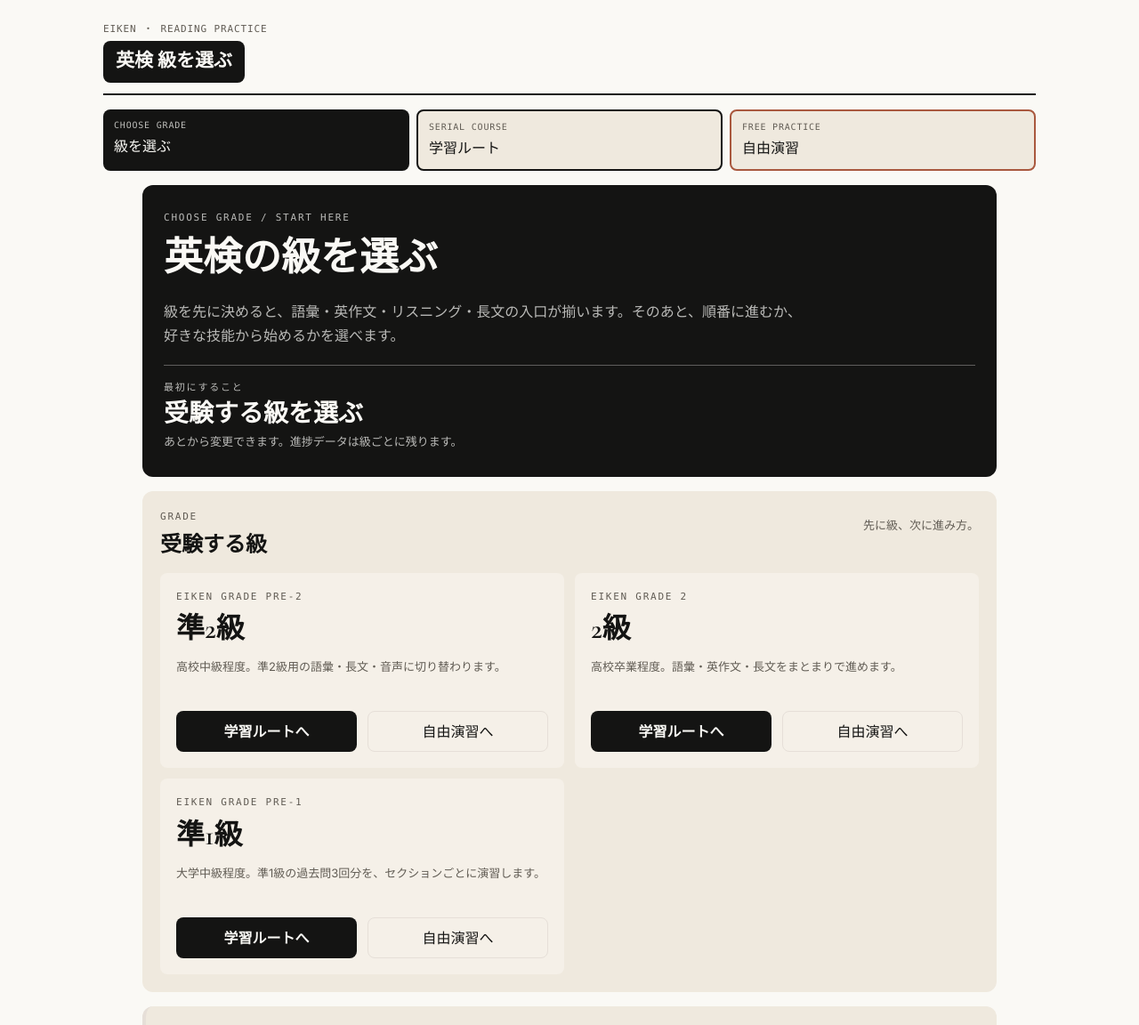
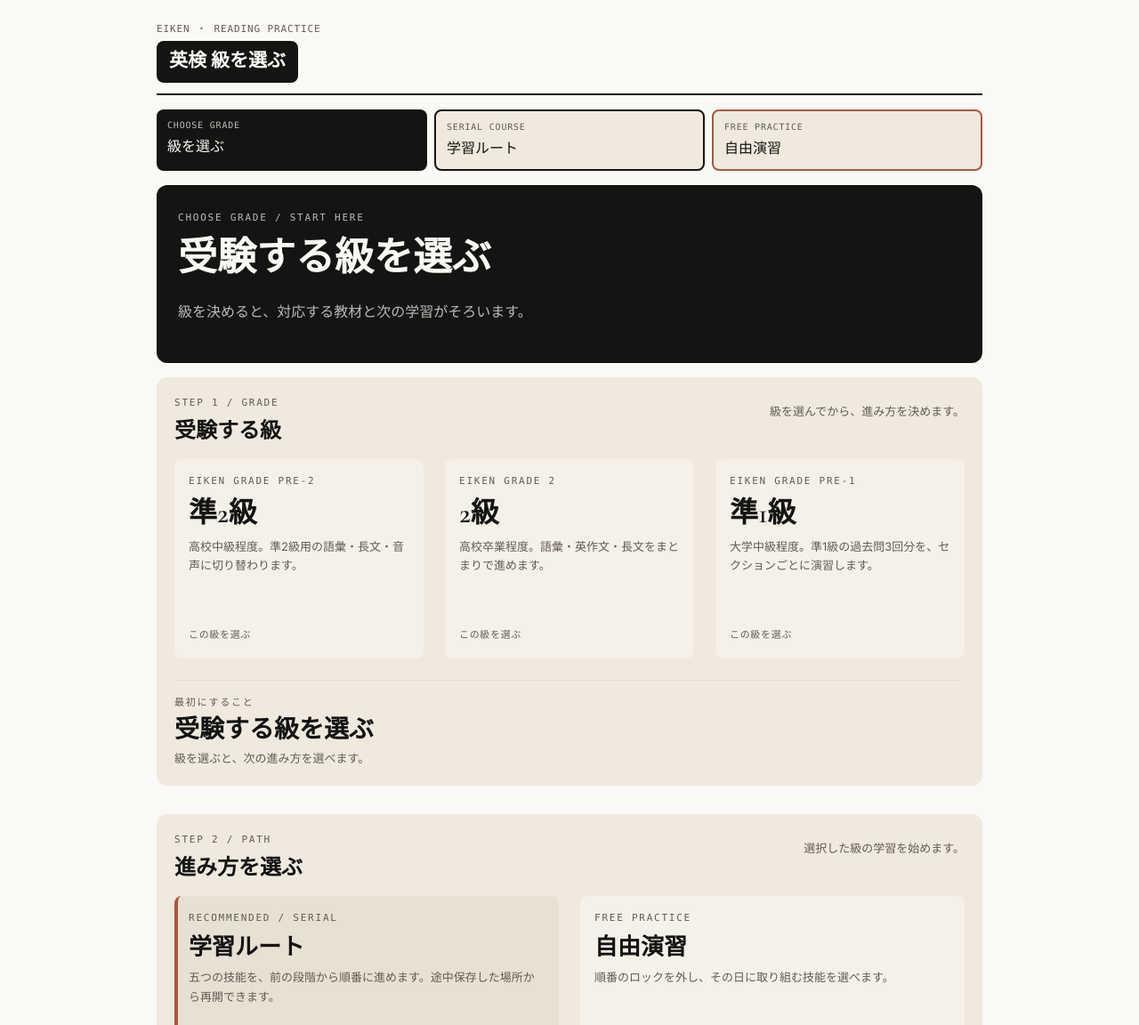
Before and after one commit to shtomi-tech/eiken2-q1-app, a website: page index.html in a window 1280 px wide. Shown: the top 1152 px of the page at 89% size. Drawn offline with nearby package versions, Linux system fonts and the light colour scheme.

Commit message:
Improve grade entry layout and hierarchy

```diff
--- a/index.html
+++ b/index.html
@@ -7,7 +7,7 @@
 <link rel="preconnect" href="https://fonts.googleapis.com">
 <link rel="preconnect" href="https://fonts.gstatic.com" crossorigin>
 <link href="https://fonts.googleapis.com/css2?family=Cormorant+Garamond:wght@500;600&family=Inter:wght@400;500;600&display=swap" rel="stylesheet">
-<link rel="stylesheet" href="static/styles.css?v=0.9.8">
+<link rel="stylesheet" href="static/styles.css?v=0.9.12">
 </head>
 <body>
 <div class="wrap">
@@ -30,7 +30,7 @@
 </div>
 
 <script src="static/vendor/harness/cloud.js?v=0.1.0"></script>
-<script src="static/mode-entry.js?v=0.1.5"></script>
+<script src="static/mode-entry.js?v=0.1.6"></script>
 <script src="static/mode-serial.js?v=0.3.5"></script>
 <script src="static/mode-free.js?v=0.2.0"></script>
 <script src="static/mode-q1.js?v=0.5.1"></script>
@@ -39,6 +39,6 @@
 <script src="static/mode-dictation.js?v=0.4.1"></script>
 <script src="static/mode-paraphrase.js?v=0.2.0"></script>
 <script src="static/mode-writing.js?v=0.2.0"></script>
-    <script src="static/app.js?v=0.10.2"></script>
+    <script src="static/app.js?v=0.10.3"></script>
 </body>
 </html>
--- a/static/app.js
+++ b/static/app.js
@@ -136,6 +136,8 @@
   currentPath = nextPath;
   window.EikenActiveAppId = id;
   window.EikenLearningPath = currentPath;
+  document.body.dataset.eikenApp = id;
+  document.body.dataset.eikenPath = currentPath;
   try {
     localStorage.setItem(ACTIVE_APP_KEY, id);
     localStorage.setItem(ACTIVE_PATH_KEY, currentPath);
--- a/static/mode-entry.js
+++ b/static/mode-entry.js
@@ -201,10 +201,6 @@
     const profile = getProfile();
     homePanel.className = "gradeEntryHome";
     sessionPanel.className = "hide";
-    const current = profile
-      ? `<div class="gradeEntryCurrent"><span class="label">現在の設定</span><strong>${escapeHtml(profile.label)}</strong><span>級を選び直すと、各技能のデータも同じ級に切り替わります。</span></div>`
-      : `<div class="gradeEntryCurrent"><span class="label">最初にすること</span><strong>受験する級を選ぶ</strong><span>あとから変更できます。進捗データは級ごとに残ります。</span></div>`;
-
     const grades = [
       {
         id: "pre2",
@@ -225,32 +221,91 @@
         description: "大学中級程度。準1級の過去問3回分を、セクションごとに演習します。",
       },
     ];
-    const cards = grades.map((grade) => `<article class="gradeChoiceCard ${profile && profile.grade === grade.id ? "isSelected" : ""}">
-      <p class="label">${grade.eyebrow}</p>
-      <h3>${grade.label}</h3>
-      <p>${grade.description}</p>
-      <div class="gradeChoiceActions">
-        <button class="cta" type="button" data-grade="${grade.id}" data-route="serial">学習ルートへ</button>
-        <button class="ghost" type="button" data-grade="${grade.id}" data-route="free">自由演習へ</button>
-      </div>
-    </article>`).join("");
+    let selectedGrade = profile ? profile.grade : "";
+    const gradeMap = Object.fromEntries(grades.map((grade) => [grade.id, grade]));
+    const selected = () => selectedGrade ? gradeMap[selectedGrade] : null;
+    const routeLabel = (route) => {
+      const grade = selected();
+      if (!grade) return "先に級を選ぶ";
+      if (route === "serial" && profile && profile.grade === selectedGrade) return "続きから進める";
+      return route === "serial" ? `${grade.label}の学習ルートへ` : `${grade.label}で自由演習へ`;
+    };
+    const cards = grades.map((grade) => {
+      const isSelected = selectedGrade === grade.id;
+      return `<article class="gradeChoiceCard ${isSelected ? "isSelected" : ""}">
+        <button class="gradeChoiceSelect" type="button" data-grade-select="${grade.id}" aria-pressed="${isSelected ? "true" : "false"}">
+          <span class="label">${grade.eyebrow}</span>
+          <strong>${grade.label}</strong>
+          <span class="gradeChoiceDescription">${grade.description}</span>
+          <span class="gradeChoiceState">${isSelected ? "選択中" : "この級を選ぶ"}</span>
+        </button>
+      </article>`;
+    }).join("");
+    const selectionStatus = () => {
+      const grade = selected();
+      return grade
+        ? `<span class="label">現在の設定</span><strong>${escapeHtml(grade.label)}</strong><span>この級の教材を使います。級を変更しても、級ごとの進捗は残ります。</span>`
+        : `<span class="label">最初にすること</span><strong>受験する級を選ぶ</strong><span>級を選ぶと、次の進み方を選べます。</span>`;
+    };
 
     homePanel.innerHTML = `<section class="card hero gradeEntryHero">
       <p class="label">CHOOSE GRADE / START HERE</p>
-      <h2>${profile ? "級を確認して、演習を始める" : "英検の級を選ぶ"}</h2>
-      <p class="gradeEntryLead">級を先に決めると、語彙・英作文・リスニング・長文の入口が揃います。そのあと、順番に進むか、好きな技能から始めるかを選べます。</p>
+      <h2>${profile ? `${escapeHtml(selected().label)}の学習を続ける` : "受験する級を選ぶ"}</h2>
+      <p class="gradeEntryLead">級を決めると、対応する教材と次の学習がそろいます。</p>
       ${renderIdentity()}
-      ${current}
     </section>
     <section class="card gradeChoiceSection">
-      <div class="sectionHead"><div><p class="label">GRADE</p><h2>受験する級</h2></div><p class="hint">先に級、次に進み方。</p></div>
+      <div class="sectionHead"><div><p class="label">STEP 1 / GRADE</p><h2>受験する級</h2></div><p class="hint">級を選んでから、進み方を決めます。</p></div>
       <div class="gradeChoiceGrid">${cards}</div>
+      <div class="gradeEntryCurrent" id="gradeSelectionStatus" aria-live="polite">${selectionStatus()}</div>
     </section>
-    <section class="card gradeEntryNote"><p class="label">2つの進み方</p><div class="gradeEntryModes"><p><strong>学習ルート</strong><span>級に合った五つの技能を、前の段階から順番に進めます。</span></p><p><strong>自由演習</strong><span>順番のロックを外し、五つの技能からその日に取り組むものを選べます。</span></p></div></section>`;
+    <section class="card gradeRouteSection">
+      <div class="sectionHead"><div><p class="label">STEP 2 / PATH</p><h2>進み方を選ぶ</h2></div><p class="hint">選択した級の学習を始めます。</p></div>
+      <div class="gradeRouteGrid">
+        <article class="gradeRouteCard isRecommended">
+          <p class="label">RECOMMENDED / SERIAL</p>
+          <h3>学習ルート</h3>
+          <p>五つの技能を、前の段階から順番に進めます。途中保存した場所から再開できます。</p>
+          <button class="cta" type="button" data-route="serial">${routeLabel("serial")}</button>
+        </article>
+        <article class="gradeRouteCard">
+          <p class="label">FREE PRACTICE</p>
+          <h3>自由演習</h3>
+          <p>順番のロックを外し、その日に取り組む技能を選べます。</p>
+          <button class="ghost" type="button" data-route="free">${routeLabel("free")}</button>
+        </article>
+      </div>
+    </section>
+    <section class="card gradeEntryNote"><p class="label">保存について</p><p class="freeNoteText">選んだ級はこのブラウザに保存されます。各技能の回答・下書き・途中位置は、これまでどおり別々に保存されます。</p></section>`;
 
-    homePanel.querySelectorAll("[data-grade][data-route]").forEach((button) => {
-      button.addEventListener("click", () => startPath(button.dataset.grade, button.dataset.route));
+    function updateSelection(nextGrade) {
+      selectedGrade = nextGrade;
+      const grade = selected();
+      homePanel.querySelectorAll("[data-grade-select]").forEach((button) => {
+        const active = button.dataset.gradeSelect === selectedGrade;
+        button.setAttribute("aria-pressed", active ? "true" : "false");
+        button.closest(".gradeChoiceCard").classList.toggle("isSelected", active);
+        const state = button.querySelector(".gradeChoiceState");
+        if (state) state.textContent = active ? "選択中" : "この級を選ぶ";
+      });
+      const status = document.getElementById("gradeSelectionStatus");
+      if (status) status.innerHTML = selectionStatus();
+      homePanel.querySelectorAll("[data-route]").forEach((button) => {
+        button.textContent = routeLabel(button.dataset.route);
+        button.disabled = !grade;
+        button.setAttribute("aria-disabled", grade ? "false" : "true");
+      });
+    }
+
+    homePanel.querySelectorAll("[data-grade-select]").forEach((button) => {
+      button.addEventListener("click", () => updateSelection(button.dataset.gradeSelect));
     });
+    homePanel.querySelectorAll("[data-route]").forEach((button) => {
+      button.addEventListener("click", () => {
+        if (selectedGrade) startPath(selectedGrade, button.dataset.route);
+      });
+    });
+    updateSelection(selectedGrade);
     if (window.EikenAppRouter) window.EikenAppRouter.refreshNav();
   }
 
--- a/static/styles.css
+++ b/static/styles.css
@@ -383,8 +383,10 @@
 }
 
 /* ---- Grade entry / free practice ---- */
+body[data-eiken-app="entry"] .wrap { max-width: 960px; }
 .gradeEntryHome, .freeHome { max-width: 960px; margin: 0 auto; }
-.gradeEntryHero, .freeHero { padding: 28px 24px; }
+.gradeEntryHero { padding: 28px 24px; }
+.freeHero { padding: 28px 24px; }
 .gradeEntryHero h2, .freeHero h2 { color: var(--parchment); font-size: clamp(30px, 5vw, 44px); }
 .gradeEntryHero > p:not(.label), .freeHero > p:not(.label) { max-width: 720px; color: rgba(250, 249, 246, .72); }
 .gradeEntryUser { display: grid; gap: 3px; margin-top: 20px; padding: 14px 16px; border-radius: var(--r-md); background: rgba(250, 249, 246, .12); }
@@ -392,21 +394,30 @@
 .gradeEntryUser strong { font-family: var(--serif); font-size: 24px; line-height: 1.25; color: var(--parchment); }
 .gradeEntryUser > span:last-child { color: rgba(250, 249, 246, .72); font-size: 13px; }
 .gradeEntryUser.isError { background: rgba(250, 249, 246, .08); border-left: 4px solid var(--clay); padding-left: 12px; }
-.gradeEntryCurrent { display: grid; gap: 3px; margin-top: 20px; border-top: 1px solid rgba(250, 249, 246, .32); padding-top: 16px; }
+.gradeEntryCurrent { display: grid; gap: 4px; margin-top: 24px; border-top: 1px solid var(--line); padding-top: 16px; }
 .gradeEntryCurrent .label { margin: 0; }
 .gradeEntryCurrent strong { font-family: var(--serif); font-size: 28px; line-height: 1.25; }
-.gradeEntryCurrent > span:last-child { color: rgba(250, 249, 246, .72); font-size: 13px; }
-.gradeChoiceGrid { display: grid; grid-template-columns: repeat(2, minmax(0, 1fr)); gap: 12px; }
-.gradeChoiceCard { background: var(--surface-soft); border-radius: var(--r-md); padding: 18px; }
-.gradeChoiceCard.isSelected { border-left: 4px solid var(--clay); padding-left: 14px; background: var(--surface-strong); }
-.gradeChoiceCard h3 { margin: 8px 0 4px; font-family: var(--serif); font-size: 32px; line-height: 1.2; }
-.gradeChoiceCard p:not(.label) { color: var(--muted); font-size: 13px; min-height: 44px; }
-.gradeChoiceActions { display: flex; gap: 12px; flex-wrap: wrap; margin-top: 16px; }
-.gradeChoiceActions button { flex: 1 1 180px; }
+.gradeEntryCurrent > span:last-child { color: var(--muted); font-size: 13px; }
+.gradeChoiceGrid { display: grid; grid-template-columns: repeat(3, minmax(0, 1fr)); gap: 24px; }
+.gradeChoiceCard { display: flex; min-width: 0; min-height: 224px; padding: 0; overflow: hidden; background: var(--surface-soft); border-radius: var(--r-md); }
+.gradeChoiceCard.isSelected { border-left: 4px solid var(--clay); background: var(--surface-strong); }
+.gradeChoiceSelect { display: grid; grid-template-rows: auto auto 1fr auto; align-items: start; gap: 8px; width: 100%; min-height: 224px; border: 0; border-radius: 0; background: transparent; color: var(--ink); padding: 16px; text-align: left; }
+.gradeChoiceSelect:hover { background: var(--surface-soft); color: var(--ink); }
+.gradeChoiceCard.isSelected .gradeChoiceSelect { padding-left: 12px; }
+.gradeChoiceSelect .label { margin: 0; }
+.gradeChoiceSelect strong { font-family: var(--serif); font-size: 32px; line-height: 1.2; }
+.gradeChoiceDescription { color: var(--muted); font-size: 13px; line-height: 1.6; }
+.gradeChoiceState { color: var(--clay); font-family: var(--mono); font-size: 11px; letter-spacing: .06em; }
+.gradeChoiceCard:not(.isSelected) .gradeChoiceState { color: var(--muted); }
+.gradeRouteSection { margin-top: 32px; }
+.gradeRouteGrid { display: grid; grid-template-columns: repeat(2, minmax(0, 1fr)); gap: 24px; }
+.gradeRouteCard { display: grid; grid-template-rows: auto auto 1fr auto; gap: 8px; min-height: 216px; border-radius: var(--r-md); background: var(--surface-soft); padding: 16px; }
+.gradeRouteCard.isRecommended { border-left: 4px solid var(--clay); padding-left: 12px; background: var(--surface-strong); }
+.gradeRouteCard .label { margin: 0; }
+.gradeRouteCard h3 { margin: 0; font-family: var(--serif); font-size: 26px; line-height: 1.2; }
+.gradeRouteCard p:not(.label) { margin: 0; color: var(--muted); font-size: 13px; }
+.gradeRouteCard button { width: 100%; margin-top: 8px; }
 .gradeEntryNote { border-left: 4px solid var(--line); }
-.gradeEntryModes { display: grid; grid-template-columns: repeat(2, minmax(0, 1fr)); gap: 12px; }
-.gradeEntryModes p { display: grid; gap: 3px; margin: 0; padding: 14px; background: var(--surface-soft); border-radius: var(--r-md); }
-.gradeEntryModes span { color: var(--muted); font-size: 13px; }
 .serialModeLinks, .freeModeLinks { display: flex; gap: 12px; flex-wrap: wrap; margin-top: 12px; }
 .serialModeLinks .ghost, .freeModeLinks .ghost { border-color: rgba(250, 249, 246, .42); color: var(--parchment); }
 .serialModeLinks .ghost:hover:not(:disabled), .freeModeLinks .ghost:hover:not(:disabled) { background: var(--parchment); color: var(--ink); }
@@ -421,9 +432,19 @@
 .freeNoteText { margin: 0; color: var(--muted); font-size: 13px; }
 
 @media (max-width: 560px) {
+  body[data-eiken-app="entry"] .appNavRoutes { grid-template-columns: repeat(3, minmax(0, 1fr)); gap: 6px; }
+  body[data-eiken-app="entry"] .appTab { min-height: 60px; padding: 8px; }
   .gradeEntryHero, .freeHero { padding: 18px; }
-  .gradeChoiceGrid, .gradeEntryModes, .freeSkillList { grid-template-columns: 1fr; }
-  .gradeChoiceCard h3 { font-size: 28px; }
+  .gradeChoiceGrid { grid-template-columns: 1fr; gap: 12px; }
+  .gradeChoiceCard, .gradeChoiceSelect { min-height: 156px; height: 156px; }
+  .gradeChoiceSelect { grid-template-columns: 1fr auto; grid-template-rows: auto auto 1fr; align-items: center; column-gap: 10px; padding: 12px; }
+  .gradeChoiceSelect .label { grid-column: 1 / -1; }
+  .gradeChoiceSelect strong { font-size: 26px; }
+  .gradeChoiceDescription { grid-column: 1 / -1; grid-row: 3; }
+  .gradeChoiceState { grid-column: 2; grid-row: 2; white-space: nowrap; }
+  .gradeChoiceCard.isSelected .gradeChoiceSelect { padding-left: 8px; }
+  .gradeRouteGrid { grid-template-columns: 1fr; gap: 12px; }
+  .gradeRouteCard { min-height: 216px; }
 }
 
 /* ---- Serial course ---- */
```
